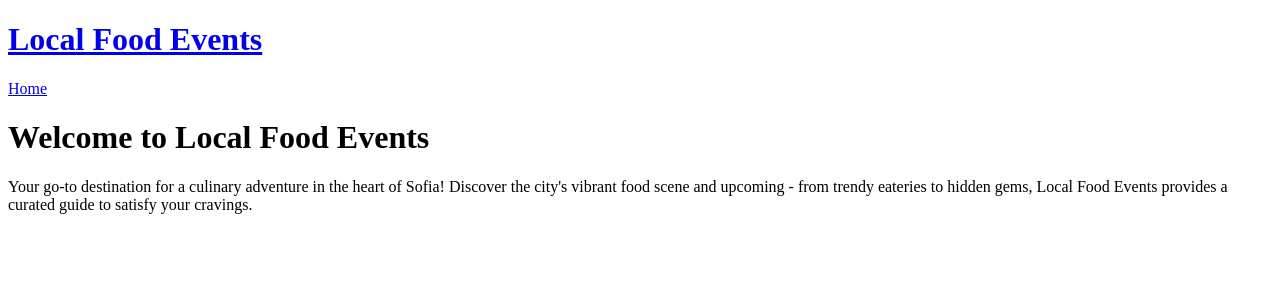
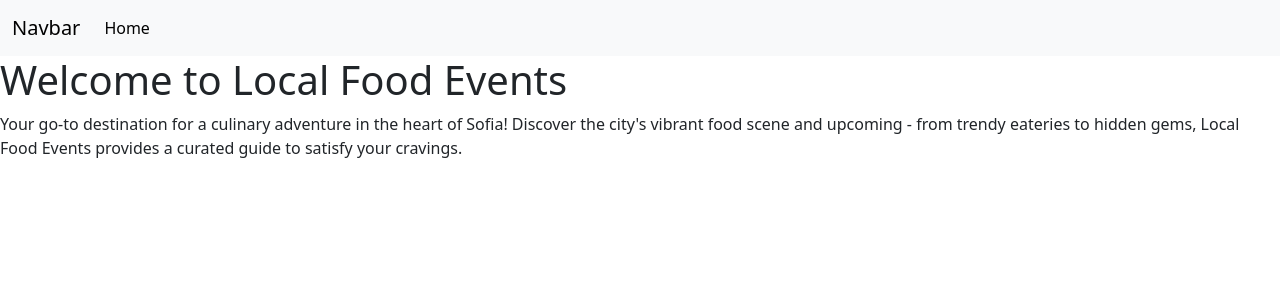
Before and after one commit to georgi-zlatev/exam-react-dec-2023, a React (Vite) app: page / in a window 1280 px wide. Shown: the top 300 px of the page. Built offline with nearby package versions, Linux system fonts and the light colour scheme.

Commit message:
Set up Navbar and styling using bootstrap, created a Homepage

```diff
--- a/package.json
+++ b/package.json
@@ -12,6 +12,7 @@
   "dependencies": {
     "bootstrap": "^5.3.2",
     "react": "^18.2.0",
+    "react-bootstrap": "^2.9.1",
     "react-dom": "^18.2.0",
     "react-router-dom": "^6.20.0"
   },
--- a/src/App.jsx
+++ b/src/App.jsx
@@ -1,13 +1,14 @@
 import { Route, Routes } from "react-router-dom";
 import Home from "./components/Home/Home";
 import Header from "./components/Header/Header";
+import 'bootstrap/dist/css/bootstrap.min.css'
 
 function App() {
   return (
     <div>
       <Header/>
       <Routes>
-        <Route path="/" element={<Home/>} />
+      <Route path="/" element={<Home />} />
       </Routes>
     </div>
   );
--- a/src/components/Header/Header.jsx
+++ b/src/components/Header/Header.jsx
@@ -3,17 +3,21 @@
 export default function Header() {
     return(
         <header>
-        <h1>
-          <Link className="home" to="/">Local Food Events</Link>
-        </h1>
-        <nav>
-          <Link to="/">Home</Link>
-
-          {/* <div id="user">
-            <Link to="/games/create">Create Game</Link>
-            <Link to="/logout">Logout</Link>
-          </div> */}
-        </nav>
+        <nav class="navbar navbar-expand-lg bg-body-tertiary">
+  <div class="container-fluid">
+    <a class="navbar-brand" href="/">Navbar</a>
+    <button class="navbar-toggler" type="button" data-bs-toggle="collapse" data-bs-target="#navbarNav" aria-controls="navbarNav" aria-expanded="false" aria-label="Toggle navigation">
+      <span class="navbar-toggler-icon"></span>
+    </button>
+    <div class="collapse navbar-collapse" id="navbarNav">
+      <ul class="navbar-nav">
+        <li class="nav-item">
+          <a class="nav-link active" aria-current="page" href="/">Home</a>
+        </li>
+      </ul>
+    </div>
+  </div>
+</nav>
       </header>
     )
 }
--- a/src/components/Home/Home.jsx
+++ b/src/components/Home/Home.jsx
@@ -1,6 +1,6 @@
 export default function Home() {
     return(
-        <div className="wellcome">
+        <div className="welcome-world">
         <h1>Welcome to Local Food Events</h1>
         <p>
         Your go-to destination for a culinary adventure in the heart of Sofia! Discover the city's vibrant food scene and upcoming - from trendy eateries to hidden gems, Local Food Events provides a curated guide to satisfy your cravings.
```
Also changed, not shown: 1 other file (tests, documents, lock files or other folders).
